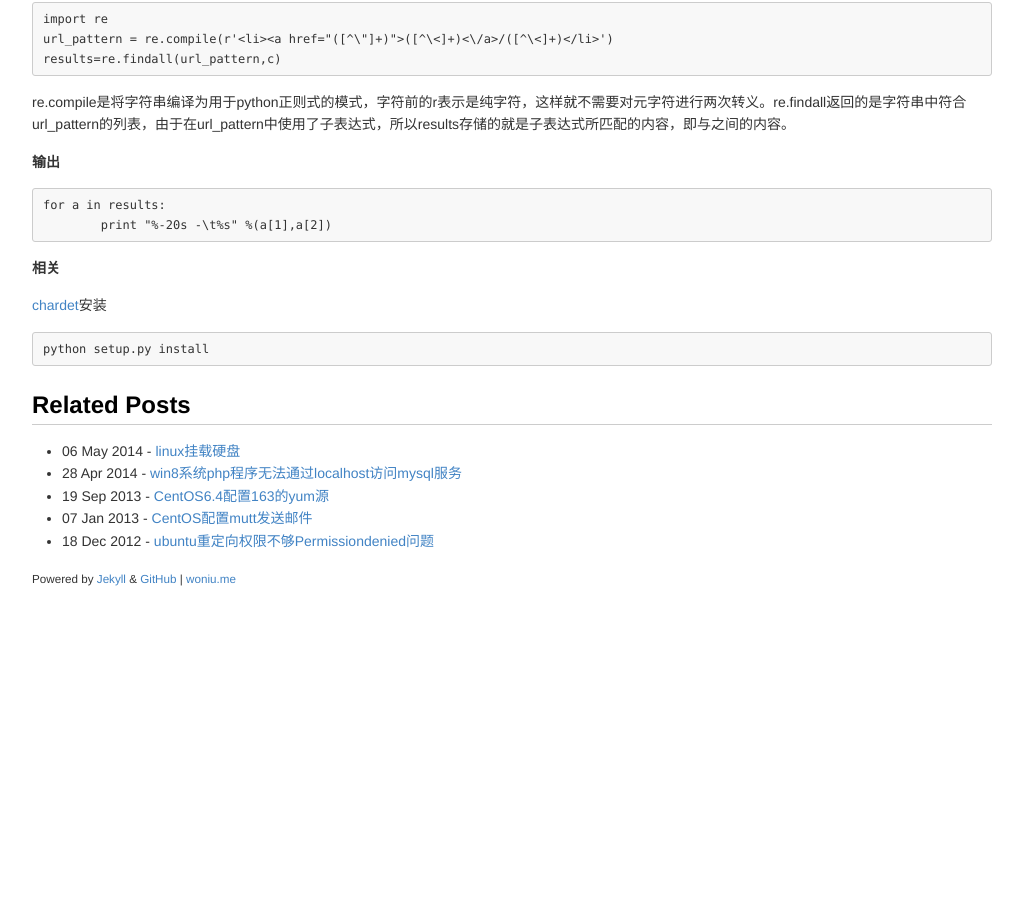
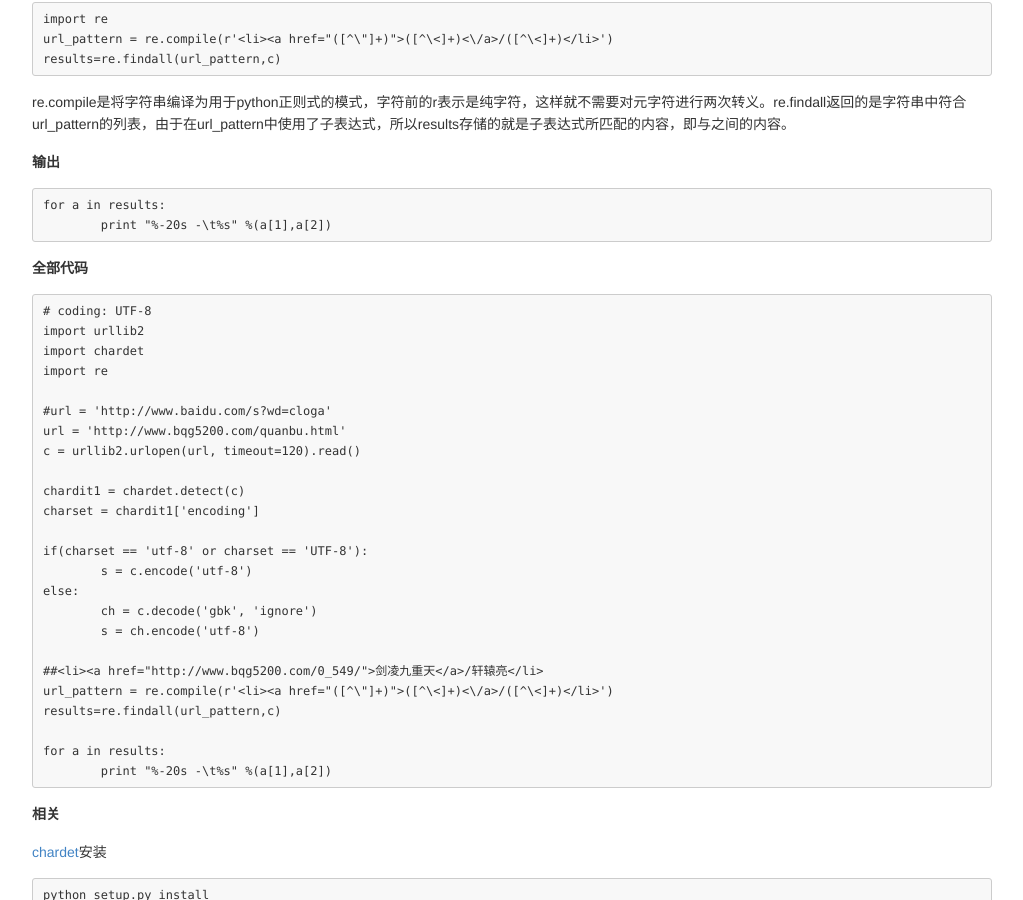
Before and after one commit to peng2089/dp.github.io, a Jekyll site: the page built from _posts/2014-06-13-python爬虫编写.md, in a window 1280 px wide and 900 px high, scrolled down 973 px. Shown: the whole window, without its empty margins (128-1151 px from the left). Built offline with Jekyll 4.4.1, drawn with Linux system fonts in a browser that asks for light colours; before the commit the page ends 1597 px from its top, so only the background shows below that.

Commit message:
chang file

```diff
--- a/_posts/2014-06-13-python爬虫编写.md
+++ b/_posts/2014-06-13-python爬虫编写.md
@@ -52,6 +52,32 @@ re.compile是将字符串编译为用于python正则式的模式，字符前的r
 	for a in results:
 		print "%-20s -\t%s" %(a[1],a[2])
 
+**全部代码**
+
+	# coding: UTF-8
+	import urllib2
+	import chardet
+	import re
+
+	#url = 'http://www.baidu.com/s?wd=cloga'
+	url = 'http://www.bqg5200.com/quanbu.html'
+	c = urllib2.urlopen(url, timeout=120).read()
+
+	chardit1 = chardet.detect(c)
+	charset = chardit1['encoding']
+
+	if(charset == 'utf-8' or charset == 'UTF-8'):
+		s = c.encode('utf-8')
+	else:
+		ch = c.decode('gbk', 'ignore')
+		s = ch.encode('utf-8')
+
+	##<li><a href="http://www.bqg5200.com/0_549/">剑凌九重天</a>/轩辕亮</li>
+	url_pattern = re.compile(r'<li><a href="([^\"]+)">([^\<]+)<\/a>/([^\<]+)</li>')
+	results=re.findall(url_pattern,c)
+
+	for a in results:
+		print "%-20s -\t%s" %(a[1],a[2])
 
 **相关**
 
```
